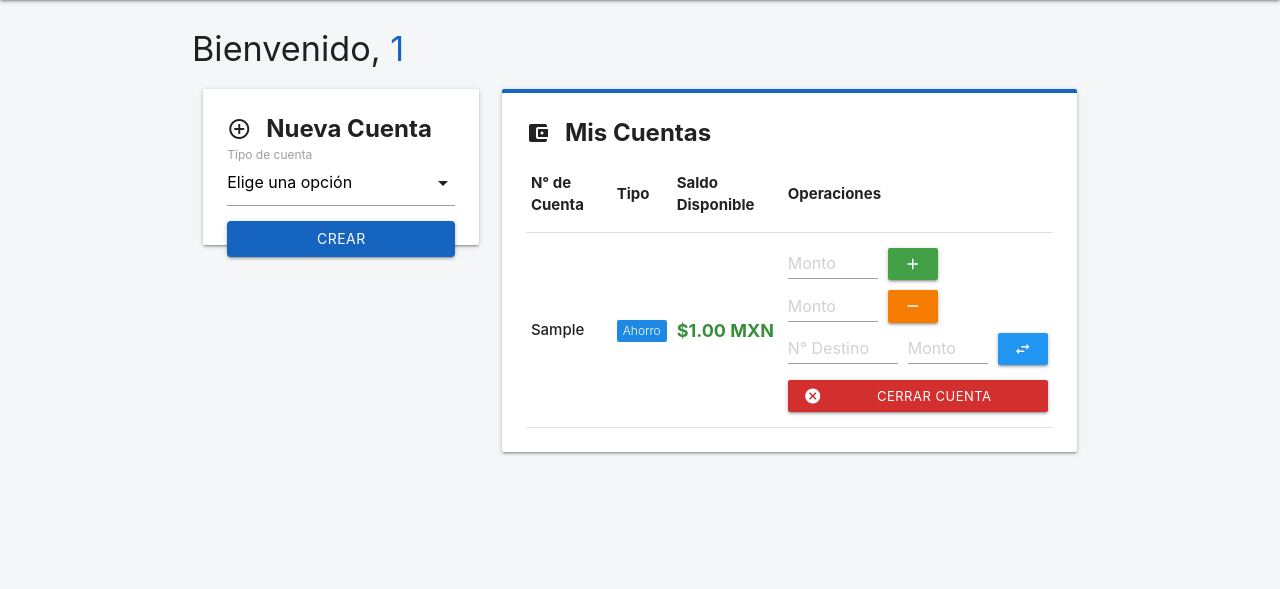
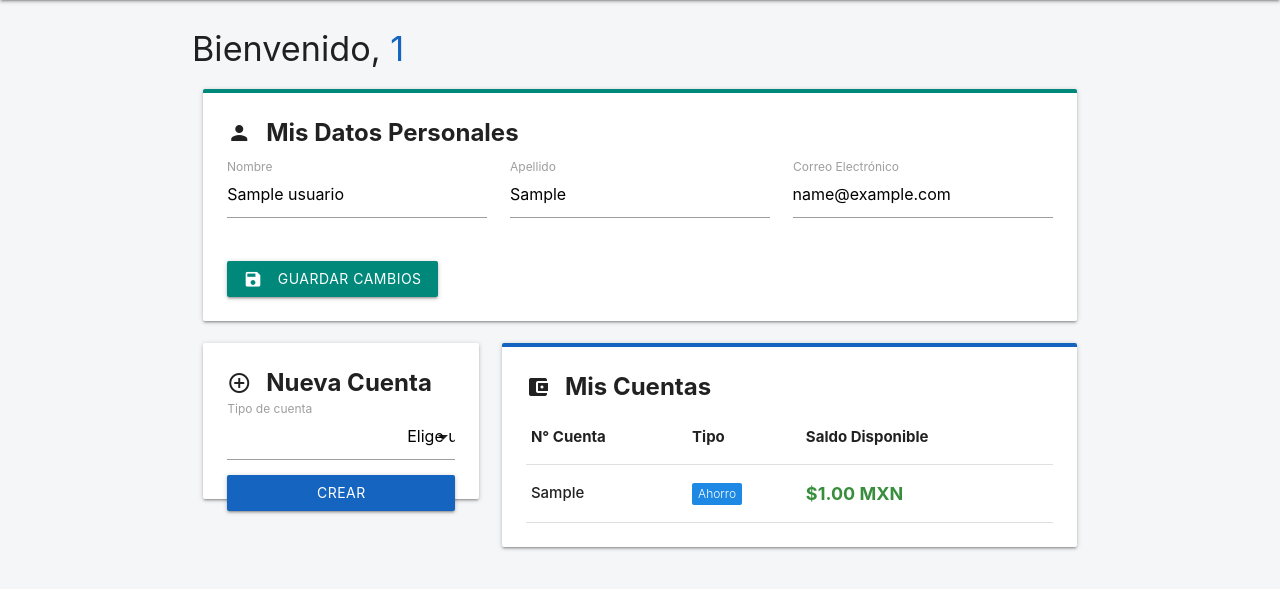
Before and after one commit to microcrafted/proyecto_banco, a PHP site: page /dashboard.php in a window 1280 px wide. Shown: the part 64-653 px from the top of the page. Run offline with PHP 8.4, Linux system fonts and the light colour scheme; the visitor is signed in with stand-in values (Sample User, id 1); tables that the repository leaves empty hold one stand-in row (values such as "Sample post").

Commit message:
feat(usuario): implementacion de metodo para editar datos personales

```diff
--- a/frontend/pages/dashboard.php
+++ b/frontend/pages/dashboard.php
@@ -1,6 +1,7 @@
 <?php
 session_start();
-if(!isset($_SESSION['id_usuario'])) {
+
+if (!isset($_SESSION['id_usuario'])) {
     header("Location: login.php");
     exit;
 }
@@ -10,125 +11,265 @@ require_once '../../backend/models/Cuenta.php';
 
 $database = new Database();
 $db = $database->getConnection();
+
 $cuentaObj = new Cuenta($db);
 $mis_cuentas = $cuentaObj->obtenerCuentas($_SESSION['id_usuario']);
+
+// DATOS DEL USUARIO
+$queryUser = "SELECT nombre, apellido, email
+              FROM USUARIOS
+              WHERE id_usuario = :id_usuario";
+
+$stmtUser = $db->prepare($queryUser);
+$stmtUser->bindParam(':id_usuario', $_SESSION['id_usuario']);
+$stmtUser->execute();
+
+$datos_usuario = $stmtUser->fetch(PDO::FETCH_ASSOC);
 ?>
 
 <!DOCTYPE html>
 <html lang="es">
+
 <head>
     <meta charset="UTF-8">
     <meta name="viewport" content="width=device-width, initial-scale=1.0">
     <title>Dashboard - Búho Bank</title>
+
     <link rel="stylesheet" href="../css/materialize.min.css">
     <link href="https://fonts.googleapis.com/icon?family=Material+Icons" rel="stylesheet">
+
     <style>
-        body { background-color: #f4f6f8; }
-        .brand-logo { padding-left: 20px !important; font-weight: bold; }
-        .account-card { border-top: 4px solid #1565c0; }
-        /* Flexbox para que los mini-formularios se vean ordenados */
-        .action-form { display: flex; align-items: center; gap: 10px; margin-bottom: 10px; }
-        .action-form input { margin-bottom: 0 !important; height: 2rem !important; }
+        body {
+            background-color: #f4f6f8;
+        }
+
+        .brand-logo {
+            padding-left: 20px !important;
+            font-weight: bold;
+        }
+
+        .account-card {
+            border-top: 4px solid #1565c0;
+        }
+
+        .perfil-card {
+            border-top: 4px solid #00897b;
+        }
+
+        .action-form {
+            display: flex;
+            align-items: center;
+            gap: 10px;
+            margin-bottom: 10px;
+        }
+
+        .action-form input {
+            margin-bottom: 0 !important;
+            height: 2rem !important;
+        }
     </style>
 </head>
+
 <body>
 
     <nav class="blue darken-3">
         <div class="nav-wrapper">
-            <a href="#" class="brand-logo"><i class="material-icons">account_balance</i> Búho Bank</a>
-            <ul id="nav-mobile" class="right hide-on-med-and-down">
-                <li><a href="../../backend/controllers/UsuarioController.php?action=logout" class="waves-effect waves-light btn red darken-1"><i class="material-icons left">exit_to_app</i>Cerrar Sesión</a></li>
+            <a href="#" class="brand-logo">
+                <i class="material-icons">account_balance</i>
+                Búho Bank
+            </a>
+
+            <ul class="right hide-on-med-and-down">
+                <li>
+                    <a href="../../backend/controllers/UsuarioController.php?action=logout"
+                        class="waves-effect waves-light btn red darken-1">
+
+                        <i class="material-icons left">exit_to_app</i>
+                        Cerrar Sesión
+                    </a>
+                </li>
             </ul>
         </div>
     </nav>
 
     <div class="container" style="margin-top: 30px;">
 
-        <h4>Bienvenido, <span class="blue-text text-darken-3"><?php echo htmlspecialchars($_SESSION['nombre_completo']); ?></span></h4>
+        <h4>
+            Bienvenido,
+            <span class="blue-text text-darken-3">
+                <?php echo htmlspecialchars($_SESSION['nombre_completo']); ?>
+            </span>
+        </h4>
 
-        <?php if(isset($_GET['msg'])): ?>
-            <div class="card-panel green lighten-4 green-text text-darken-4" style="padding: 10px; border-radius: 4px;">
-                <i class="material-icons left">check_circle</i> <?php echo htmlspecialchars($_GET['msg']); ?>
+        <!-- MENSAJES -->
+        <?php if (isset($_GET['msg'])): ?>
+            <div class="card-panel green lighten-4 green-text text-darken-4">
+                <i class="material-icons left">check_circle</i>
+                <?php echo htmlspecialchars($_GET['msg']); ?>
             </div>
         <?php endif; ?>
 
-        <?php if(isset($_GET['error'])): ?>
-            <div class="card-panel red lighten-4 red-text text-darken-4" style="padding: 10px; border-radius: 4px;">
-                <i class="material-icons left">error</i> <?php echo htmlspecialchars($_GET['error']); ?>
+        <?php if (isset($_GET['error'])): ?>
+            <div class="card-panel red lighten-4 red-text text-darken-4">
+                <i class="material-icons left">error</i>
+                <?php echo htmlspecialchars($_GET['error']); ?>
             </div>
         <?php endif; ?>
 
         <div class="row">
-            <div class="col s12 m4">
-                <div class="card white">
+
+            <!-- PERFIL -->
+            <div class="col s12">
+                <div class="card white perfil-card">
                     <div class="card-content">
-                        <span class="card-title" style="font-weight: bold;"><i class="material-icons left">add_circle_outline</i> Nueva Cuenta</span>
-                        <form method="POST" action="../../backend/controllers/UsuarioController.php?action=crearCuenta">
-                            <div class="input-field">
-                                <select name="tipo" required>
-                                    <option value="" disabled selected>Elige una opción</option>
-                                    <option value="ahorro">Ahorro</option>
-                                    <option value="corriente">Corriente</option>
-                                </select>
-                                <label>Tipo de cuenta</label>
+
+                        <span class="card-title" style="font-weight: bold;">
+                            <i class="material-icons left">person</i>
+                            Mis Datos Personales
+                        </span>
+
+                        <form method="POST"
+                            action="../../backend/controllers/UsuarioController.php?action=editarPerfil">
+
+                            <div class="row">
+
+                                <div class="input-field col s12 m4">
+                                    <input type="text"
+                                        name="nombre"
+                                        id="nombre"
+                                        value="<?php echo htmlspecialchars($datos_usuario['nombre']); ?>"
+                                        required>
+
+                                    <label for="nombre" class="active">Nombre</label>
+                                </div>
+
+                                <div class="input-field col s12 m4">
+                                    <input type="text"
+                                        name="apellido"
+                                        id="apellido"
+                                        value="<?php echo htmlspecialchars($datos_usuario['apellido']); ?>"
+                                        required>
+
+                                    <label for="apellido" class="active">Apellido</label>
+                                </div>
+
+                                <div class="input-field col s12 m4">
+                                    <input type="email"
+                                        name="email"
+                                        id="email"
+                                        value="<?php echo htmlspecialchars($datos_usuario['email']); ?>"
+                                        required>
+
+                                    <label for="email" class="active">
+                                        Correo Electrónico
+                                    </label>
+                                </div>
+
                             </div>
-                            <button class="btn blue darken-3 waves-effect waves-light col s12" type="submit" style="border-radius: 4px;">Crear</button>
+
+                            <button class="btn teal darken-1 waves-effect waves-light"
+                                type="submit">
+
+                                <i class="material-icons left">save</i>
+                                Guardar Cambios
+                            </button>
+
                         </form>
                     </div>
                 </div>
             </div>
 
+            <!-- NUEVA CUENTA -->
+            <div class="col s12 m4">
+                <div class="card white">
+                    <div class="card-content">
+
+                        <span class="card-title" style="font-weight: bold;">
+                            <i class="material-icons left">add_circle_outline</i>
+                            Nueva Cuenta
+                        </span>
+
+                        <form method="POST"
+                            action="../../backend/controllers/UsuarioController.php?action=crearCuenta">
+
+                            <div class="input-field">
+                                <select name="tipo" required>
+                                    <option value="" disabled selected>
+                                        Elige una opción
+                                    </option>
+
+                                    <option value="ahorro">Ahorro</option>
+                                    <option value="corriente">Corriente</option>
+                                </select>
+
+                                <label>Tipo de cuenta</label>
+                            </div>
+
+                            <button class="btn blue darken-3 waves-effect waves-light col s12"
+                                type="submit">
+
+                                Crear
+                            </button>
+
+                        </form>
+                    </div>
+                </div>
+            </div>
+
+            <!-- MIS CUENTAS -->
             <div class="col s12 m8">
                 <div class="card white account-card">
                     <div class="card-content">
-                        <span class="card-title" style="font-weight: bold;"><i class="material-icons left">account_balance_wallet</i> Mis Cuentas</span>
+
+                        <span class="card-title" style="font-weight: bold;">
+                            <i class="material-icons left">account_balance_wallet</i>
+                            Mis Cuentas
+                        </span>
                         <table class="highlight responsive-table">
+
                             <thead>
                                 <tr>
-                                    <th>N° de Cuenta</th>
+                                    <th>N° Cuenta</th>
                                     <th>Tipo</th>
                                     <th>Saldo Disponible</th>
-                                    <th>Operaciones</th>
                                 </tr>
                             </thead>
                             <tbody>
-                                <?php if(count($mis_cuentas) > 0): ?>
-                                    <?php foreach($mis_cuentas as $cta): ?>
-                                    <tr>
-                                        <td><strong><?php echo htmlspecialchars($cta['num_cuenta']); ?></strong></td>
-                                        <td><span class="new badge blue darken-1" data-badge-caption=""><?php echo ucfirst(htmlspecialchars($cta['tipo'])); ?></span></td>
-                                        <td class="green-text text-darken-2" style="font-size: 1.2rem; font-weight: bold;">$<?php echo number_format($cta['saldo'], 2); ?> MXN</td>
+                                <?php if (count($mis_cuentas) > 0): ?>
 
-                                        <td>
-                                            <form method="POST" action="../../backend/controllers/UsuarioController.php?action=depositar" class="action-form" onsubmit="return confirm('HU15: ¿Confirmas el depósito en esta cuenta?');">
-                                                <input type="hidden" name="id_cuenta" value="<?php echo $cta['id_cuenta']; ?>">
-                                                <input type="number" name="monto" placeholder="Monto" step="0.01" min="0.01" required style="width: 90px;">
-                                                <button class="btn-small green darken-1 waves-effect waves-light" type="submit" title="Depositar"><i class="material-icons">add</i></button>
-                                            </form>
+                                    <?php foreach ($mis_cuentas as $cta): ?>
 
-                                            <form method="POST" action="../../backend/controllers/UsuarioController.php?action=retirar" class="action-form" onsubmit="return confirm('HU15: ¿Confirmas el retiro de esta cuenta?');">
-                                                <input type="hidden" name="id_cuenta" value="<?php echo $cta['id_cuenta']; ?>">
-                                                <input type="number" name="monto" placeholder="Monto" step="0.01" min="0.01" required style="width: 90px;">
-                                                <button class="btn-small orange darken-2 waves-effect waves-light" type="submit" title="Retirar"><i class="material-icons">remove</i></button>
-                                            </form>
+                                        <tr>
+                                            <td>
+                                                <strong>
+                                                    <?php echo htmlspecialchars($cta['num_cuenta']); ?>
+                                                </strong>
+                                            </td>
+                                            <td>
+                                                <span class="new badge blue darken-1"
+                                                    data-badge-caption="">
 
-                                            <form method="POST" action="../../backend/controllers/UsuarioController.php?action=transferir" class="action-form" onsubmit="return confirm('HU15: ¿Confirmas la transferencia a la cuenta destino?');">
-                                                <input type="hidden" name="id_cuenta_origen" value="<?php echo $cta['id_cuenta']; ?>">
-                                                <input type="text" name="num_cuenta_destino" placeholder="N° Destino" required style="width: 110px;">
-                                                <input type="number" name="monto" placeholder="Monto" step="0.01" min="0.01" required style="width: 80px;">
-                                                <button class="btn-small blue waves-effect waves-light" type="submit" title="Transferir"><i class="material-icons">swap_horiz</i></button>
-                                            </form>
+                                                    <?php echo ucfirst(htmlspecialchars($cta['tipo'])); ?>
 
-                                            <form method="POST" action="../../backend/controllers/UsuarioController.php?action=cerrarCuenta" style="margin-top: 15px;" onsubmit="return confirm('HU10/HU15: ¿Estás seguro de que deseas CERRAR esta cuenta definitivamente?');">
-                                                <input type="hidden" name="id_cuenta" value="<?php echo $cta['id_cuenta']; ?>">
-                                                <button class="btn-small red darken-2 waves-effect waves-light" type="submit" style="width: 100%;"><i class="material-icons left">cancel</i>Cerrar Cuenta</button>
-                                            </form>
-                                        </td>
-                                    </tr>
+                                                </span>
+                                            </td>
+                                            <td class="green-text text-darken-2"
+                                                style="font-size: 1.2rem; font-weight: bold;">
+
+                                                $<?php echo number_format($cta['saldo'], 2); ?> MXN
+                                            </td>
+
+                                        </tr>
+
                                     <?php endforeach; ?>
+
                                 <?php else: ?>
                                     <tr>
-                                        <td colspan="4" class="center-align grey-text">No tienes cuentas activas. ¡Crea una para empezar!</td>
+                                        <td colspan="3"
+                                            class="center-align grey-text">
+
+                                            No tienes cuentas activas.
+                                        </td>
                                     </tr>
                                 <?php endif; ?>
                             </tbody>
@@ -140,10 +281,10 @@ $mis_cuentas = $cuentaObj->obtenerCuentas($_SESSION['id_usuario']);
     </div>
 
     <script src="../js/materialize.min.js"></script>
+
     <script>
-        // Materialize requiere inicializar los elementos <select> con JS para que se vean bonitos
-        document.addEventListener('DOMContentLoaded', function() {
-            var elems = document.querySelectorAll('select');
+        document.addEventListener('DOMContentLoaded', function () {
+            const elems = document.querySelectorAll('select');
             M.FormSelect.init(elems);
         });
     </script>
```
Also changed, not shown: backend/controllers/UsuarioController.php (+82 -38 lines), backend/models/Usuario.php (+81 -5 lines).
